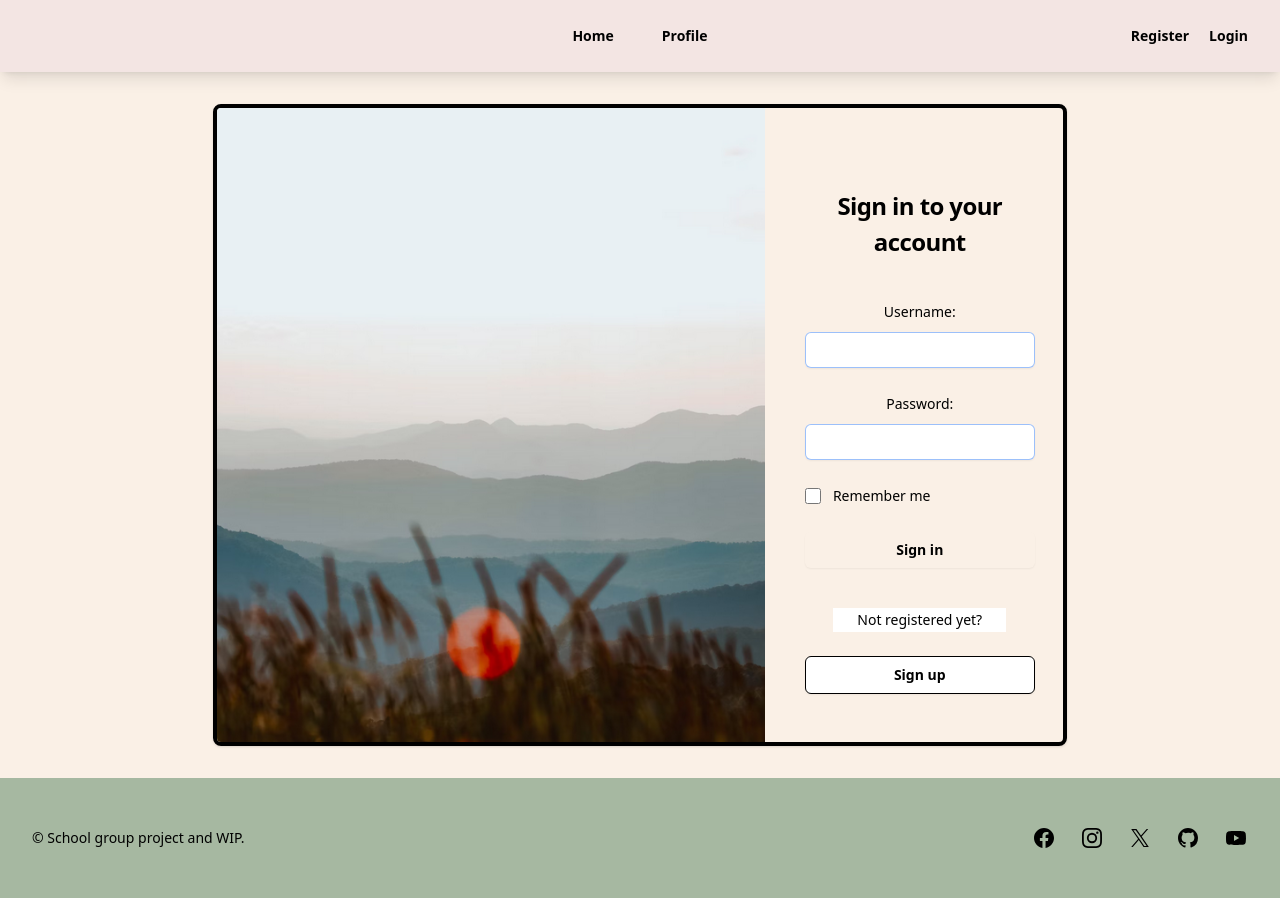
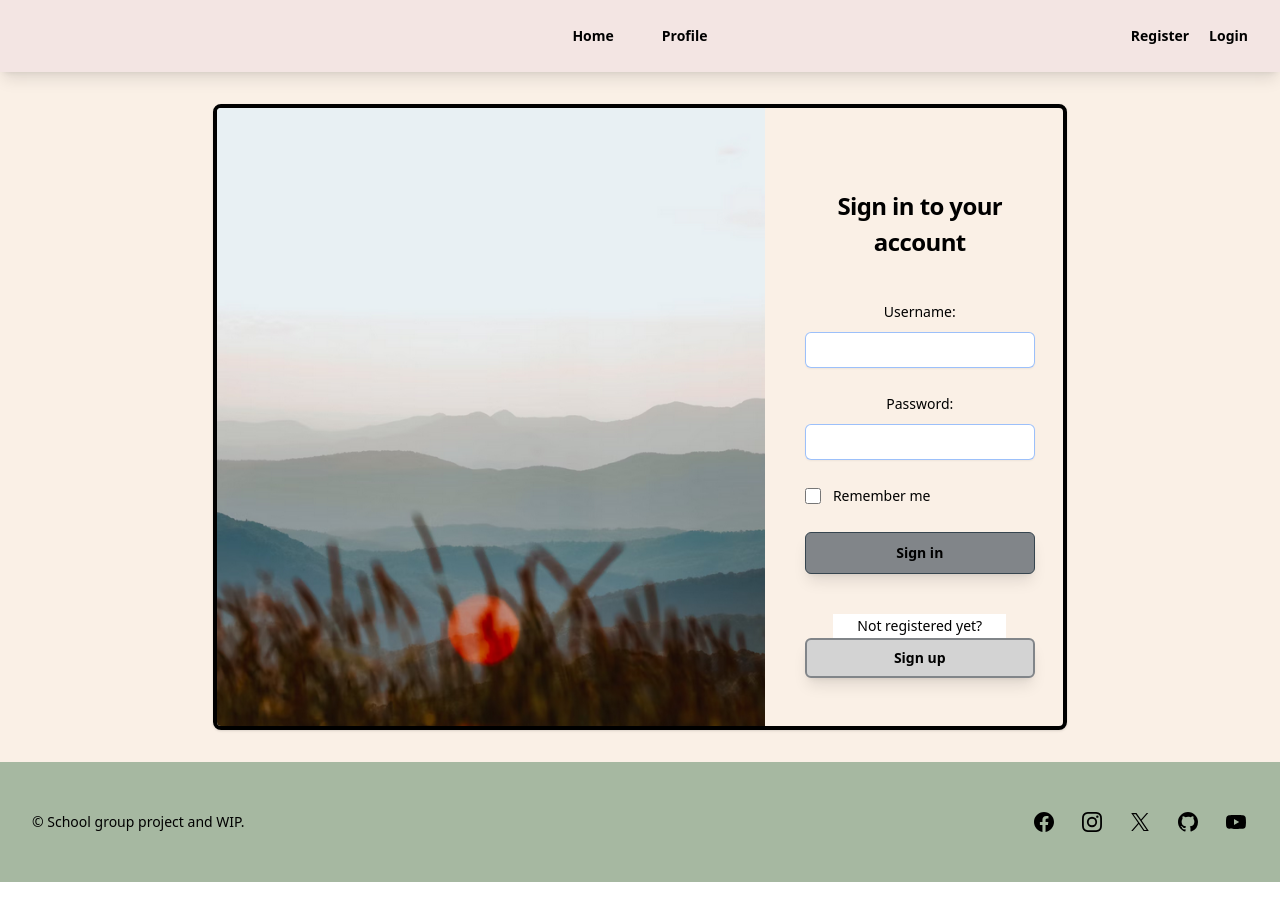
Before and after one commit to danielaayz/sustainable-fashion-app, a React (Vite) app in the folder client/: page /login in a window 1280 px wide. Built offline with nearby package versions, Linux system fonts and the light colour scheme.

Commit message:
styling chnages were  done

```diff
--- a/client/src/components/Login.tsx
+++ b/client/src/components/Login.tsx
@@ -49,7 +49,7 @@ function Login() {
       if (response.ok) {
         localStorage.setItem('token', data.token)
         localStorage.setItem('user', JSON.stringify(data.user))
-        navigate('/')
+        navigate('/profile')
       } else {
         setErrors(data.message)
       }
@@ -145,8 +145,14 @@ function Login() {
                 <div>
                   <button
                     type="submit"
-                    className="flex w-full justify-center rounded-md bg-orchid-600 px-3 py-1.5 text-sm font-semibold leading-6 text-black shadow-sm hover:bg-orchid-500 focus-visible:outline focus-visible:outline-2 focus-visible:outline-offset-2 focus-visible:outline-orchid-600">
-                    Sign in
+                    className="flex w-full justify-center rounded-md bg-gunmetalgray px-3 py-1.5
+                    text-sm font-bold leading-7 text-black
+                    shadow-lg hover:shadow-xl hover:bg-gray-700
+                    focus-visible:outline focus-visible:outline-2 focus-visible:outline-offset-2
+                    focus-visible:outline-gunmetalgray border border-charcoal
+                    transform hover:-translate-y-0.5 transition-all duration-200"
+       >
+                     Sign in
                   </button>
                 </div>
               </form>
@@ -159,8 +165,13 @@ function Login() {
                 </div>
 
                <Link to="/register"
-                  className="text-center mt-6 flex w-full justify-center rounded-md border border-purple-600 bg-white px-3 py-1.5 text-sm font-semibold leading-6 text-purple-700 shadow-sm hover:bg-orchid-200 focus-visible:outline focus-visible:outline-2 focus-visible:outline-offset-2 focus-visible:outline-orchid-600">
-                  Sign up
+            className="flex w-full justify-center rounded-md bg-lightgray px-3 py-1.5
+            text-sm font-semibold leading-6 text-black
+            shadow-lg hover:shadow-xl hover:bg-gray-700
+            focus-visible:outline focus-visible:outline-2 focus-visible:outline-offset-2
+            focus-visible:outline-lightgray border-2 border-gunmetalgray
+            transform hover:-translate-y-0.5 transition-all duration-200"
+>                            Sign up
                 </Link>
               </div>
             </div>
--- a/client/src/components/Register.tsx
+++ b/client/src/components/Register.tsx
@@ -152,14 +152,17 @@ export default function Signup() {
          </div>
 
          {errors && (
-            <div className="text-red-500 text-sm">{errors}</div>  // Display error message
-         )}
+   <div className="text-red-500 text-sm">{errors}</div>  // Display error message
+)}
+         <div>
+         <button
+              className="flex w-full justify-center rounded-md bg-gunmetalgray px-3 py-1.5
+                    text-sm font-bold leading-7 text-black
+                    shadow-lg hover:shadow-xl hover:bg-gray-700
+                    focus-visible:outline focus-visible:outline-2 focus-visible:outline-offset-2
+                    focus-visible:outline-gunmetalgray border border-charcoal
+                    transform hover:-translate-y-0.5 transition-all duration-200">
 
-         <div>
-            <button
-               type="submit"
-               className="flex w-full justify-center rounded-md bg-orchid-600 px-3 py-1.5 text-sm font-semibold leading-6 text-black shadow-sm hover:bg-orchid-500 focus-visible:outline focus-visible:outline-2 focus-visible:outline-offset-2 focus-visible:outline-orchid-600"
-            >
                Sign up
             </button>
          </div>
@@ -167,15 +170,19 @@ export default function Signup() {
       <div className="mt-10">
                      <div className="relative">
                         <div className="relative flex justify-center text-sm font-medium leading-6">
-                           <span className="bg-white px-6 text-gray-900">
                               Already registered?
-                           </span>
                         </div>
                      </div>
 
                      <a
                         href="login"
-                        className="mt-6 text-center flex w-full justify-center rounded-md border border-purple-600 bg-white px-3 py-1.5 text-sm font-semibold leading-6 text-purple-700 shadow-sm hover:bg-orchid-200 focus-visible:outline focus-visible:outline-2 focus-visible:outline-offset-2 focus-visible:outline-orchid-600">
+                           className="flex w-full justify-center rounded-md bg-lightgray px-3 py-1.5
+                                 text-sm font-semibold leading-6 text-black
+                                 shadow-lg hover:shadow-xl hover:bg-gray-700
+                                 focus-visible:outline focus-visible:outline-2 focus-visible:outline-offset-2
+                                 focus-visible:outline-lightgray border-2 border-gunmetalgray
+                                 transform hover:-translate-y-0.5 transition-all duration-200"
+>
                         Sign in
                      </a>
                   </div>
--- a/client/tailwind.config.js
+++ b/client/tailwind.config.js
@@ -12,8 +12,14 @@ export default {
          "light-clay": "#C5BBB4",
          "dark-clay": "#9A8371",
          "mossy-green": "#3A5246",
-         white: "#FFF",
-         black: "000",
+         "white": "#FFF",
+         "black": "#000",
+         "ashgray" :" #B2BEB5	",
+         "gunmetalgray" : "#818589",
+         "lightgray":"#D3D3D3",
+         "charcoal": "#36454F",
+         "red": "#FF0000",
+
       },
       extend: {
          borderRadius: {
@@ -24,19 +30,7 @@ export default {
       },
 
 
-   	colors: {
-   		'linen': '#F2E6D9',
-   		'pale-rose': '#F3E5E3',
-   		'soft-green': '#A6B8A1',
-   		'light-clay': '#C5BBB4',
-   		'dark-clay': '#9A8371',
-   		'mossy-green': '#3A5246',
-   		'white': '#FFF',
-		'black': '000',
-		'light-red': '#FEF2F2',
-		'red': '#BD1918',
-		'light-green': '#F0FDF4',
-   	},
+
    	extend: {
    		borderRadius: {
    			lg: 'var(--radius)',
```
